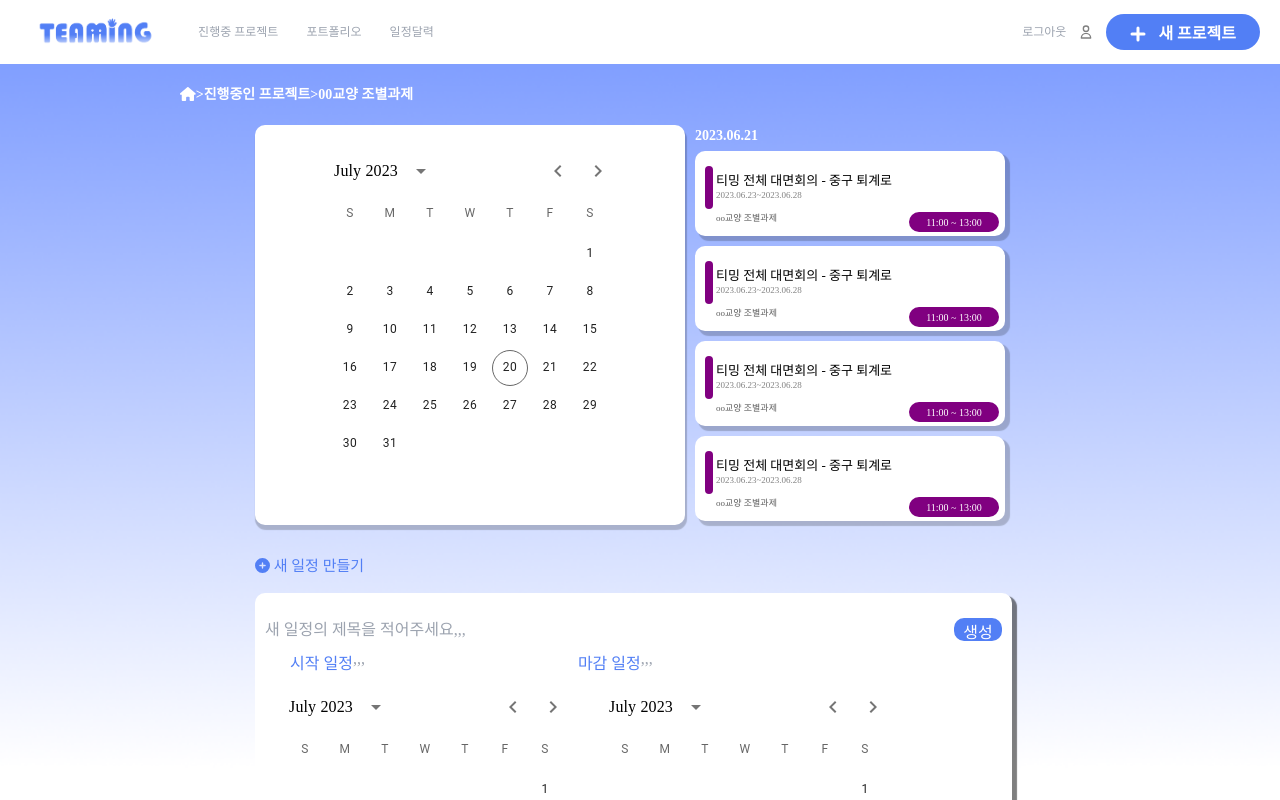
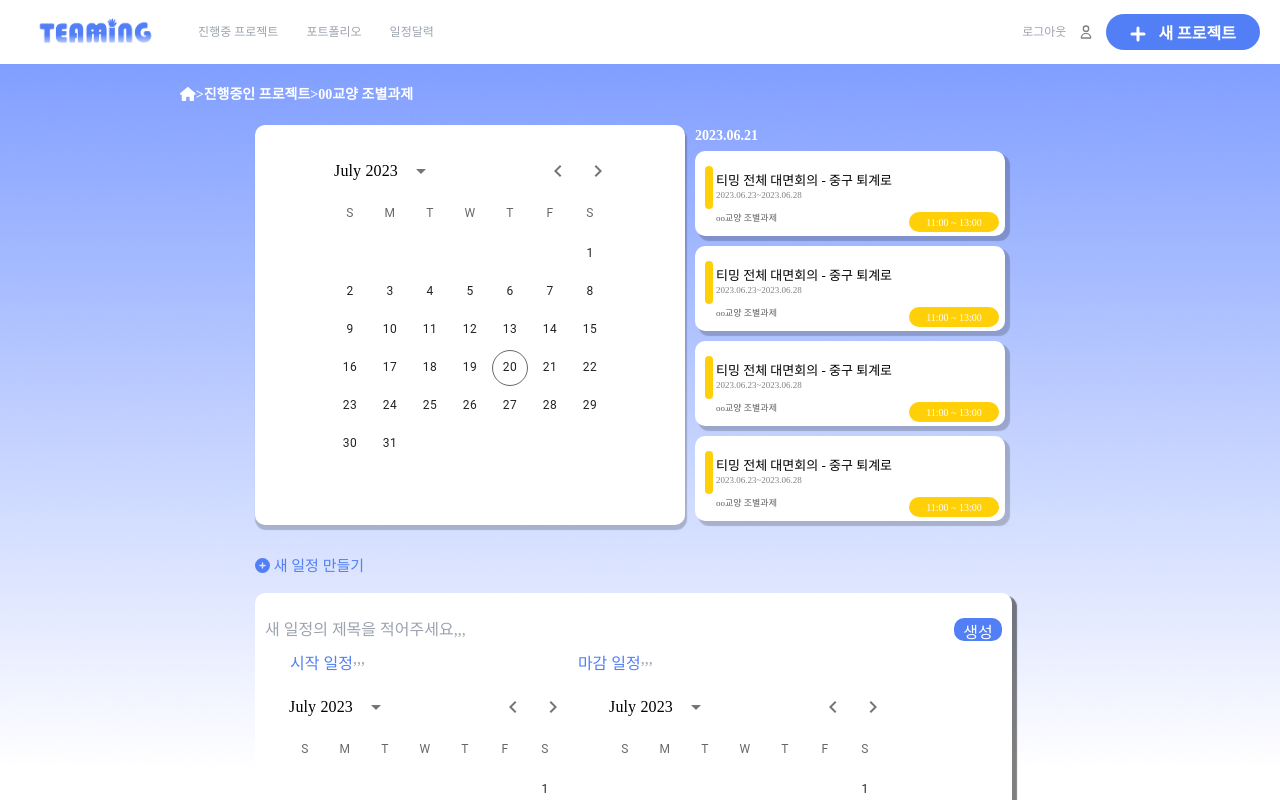
Before and after one commit to UmcTeaming/FrontEnd_WEB, a React (Create React App) app in the folder teaming/: page /calendar in a window 1280 px wide. Shown: the top 800 px of the page. Built offline with nearby package versions, Linux system fonts and the light colour scheme; a web font is replaced by a local one.

Commit message:
달력 페이지 색상 수정

```diff
--- a/teaming/src/components/Calendarcalendar.css
+++ b/teaming/src/components/Calendarcalendar.css
@@ -110,7 +110,7 @@
 }
 
 .dailycontent .colorbar{
-  background-color: purple;
+  background-color: #FFD008;
   grid-row: 1/3;
   grid-column: 1;
   border-radius: 10px;
@@ -138,7 +138,7 @@
 }
 
 .dailycontent .contenttimeperiod{
-  background-color: purple;
+  background-color: #FFD008;
   border-radius: 15px;
   grid-row: 3;
   grid-column: 3;
```
